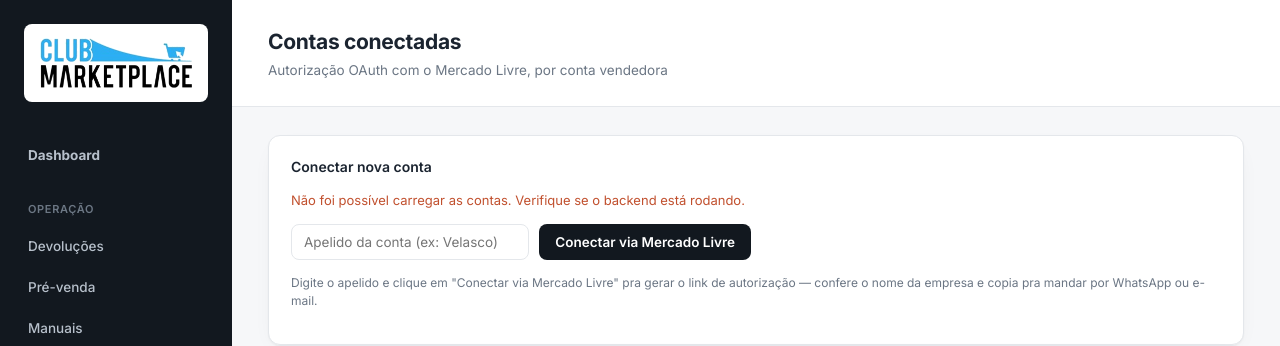
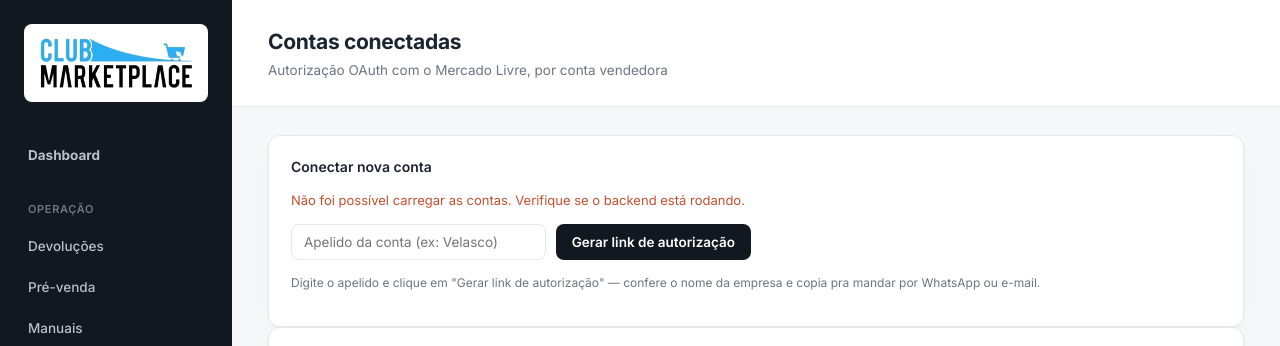
Before and after one commit to Clubmarketplace/club-dashboard, a Python web app: template app/templates/contas.html in a window 1280 px wide. Shown: the top 346 px of the page. Run offline with Jinja, Linux system fonts and the light colour scheme; the template is opened without the code that fills it, so the values that code supplies are empty.

Commit message:
Add files via upload

```diff
--- a/app/templates/contas.html
+++ b/app/templates/contas.html
@@ -104,7 +104,7 @@
               required
               autocomplete="off"
             />
-            <button type="button" id="btn-gerar-link" class="cmx-botao-primario">Conectar via Mercado Livre</button>
+            <button type="button" id="btn-gerar-link" class="cmx-botao-primario">Gerar link de autorização</button>
           </form>
           <div id="link-gerado-box" style="display: none; margin-top: 14px;">
             <label style="display: block; font-size: 13px; color: var(--cmx-texto-suave); margin-bottom: 6px;">
@@ -116,7 +116,7 @@
             </div>
           </div>
           <p class="cmx-grafico-nota">
-            Digite o apelido e clique em "Conectar via Mercado Livre" pra gerar o link de autorização —
+            Digite o apelido e clique em "Gerar link de autorização" —
             confere o nome da empresa e copia pra mandar por WhatsApp ou e-mail.
           </p>
         </section>
```
